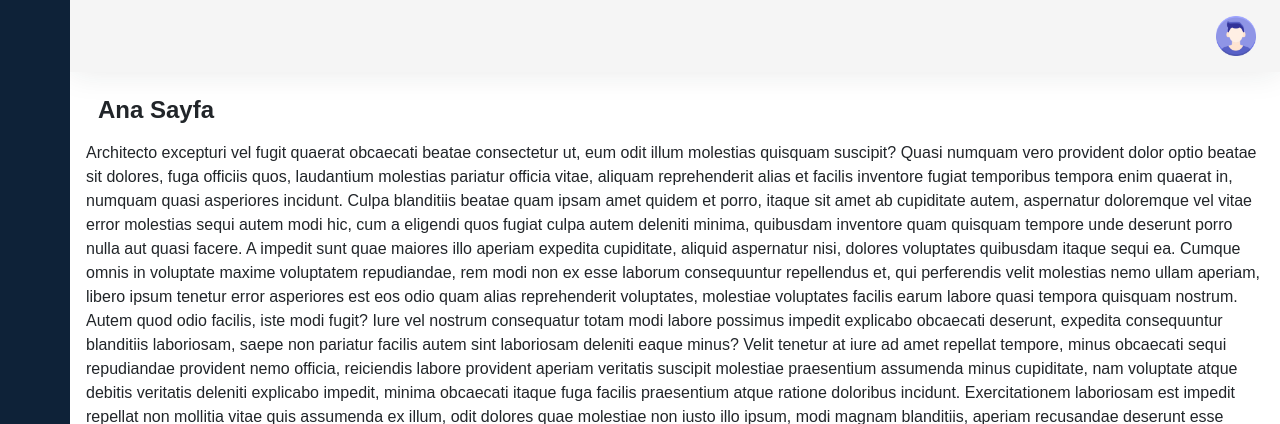
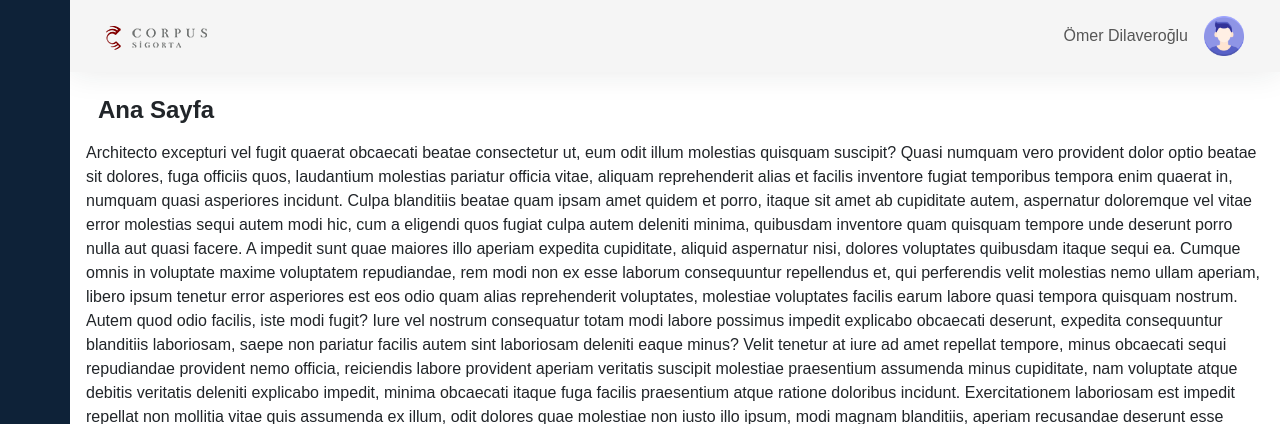
Before and after one commit to omerdilaveroglu/corpusapp, a Django app: page / in a window 1280 px wide. Shown: the top 424 px of the page. Run offline with Django 3.2, Linux system fonts and the light colour scheme; some libraries are stand-ins or nearby versions; some web fonts are replaced.

Commit message:
navbar bitti

```diff
--- a/static/css/base.css
+++ b/static/css/base.css
@@ -204,6 +204,4 @@ height: 40px;
 width: 40px;
 }
 
-
-
 @media (min-width: 768px) {}
--- a/templates/partials/_navbar.html
+++ b/templates/partials/_navbar.html
@@ -1,19 +1,43 @@
 {% load static %}
 
 <nav class="navbar navbar-expand px-4 py-3">
-    <form action="#" class="d-none d-sm-inline-block">
-
-    </form>
+    <div class="container-fluid">
+        <a class="navbar-brand" href="#">
+            <img src="{% static 'img/logo.png' %}" alt="Logo">
+        </a>
         <div class="navbar-collapse collapse">
-        <ul class="navbar-nav ms-auto">
+            <ul class="navbar-nav ms-auto d-flex align-items-center">
+                <li class="nav-item">
+                    <span class="navbar-text pe-3">Ömer Dilaveroğlu</span>
+                </li>
                 <li class="nav-item dropdown">
                     <a href="#" data-bs-toggle="dropdown" class="nav-icon pe-md-0">
-                    <img src="{% static "img/account.png" %}" class="avatar img-fluid" alt="">
+                        <img src="{% static 'img/account.png' %}" class="avatar img-fluid" alt="Profil">
                     </a>
                     <div class="dropdown-menu dropdown-menu-end rounded">
-
+                        <ul class="list-unstyled mb-0 px-2">
+                            <li class="mb-2">
+                                <button type="button" class="btn btn-primary btn-block w-100">Profil</button>
+                            </li>
+                            <li class="mb-2">
+                                <button type="button" class="btn btn-primary btn-block w-100">Ayarlar</button>
+                            </li>
+                            <li class="mb-2">
+                                <button type="button" class="btn btn-primary btn-block w-100">Bildirimler</button>
+                            </li>
+                            <li class="mb-2">
+                                <button type="button" class="btn btn-primary btn-block w-100">Yardım</button>
+                            </li>
+                            <li>
+                                <hr class="dropdown-divider">
+                            </li>
+                            <li>
+                                <button type="button" class="btn btn-danger btn-block w-100">Çıkış</button>
+                            </li>
+                        </ul>
                     </div>
                 </li>
             </ul>
         </div>
+    </div>
 </nav>
```
Lines whose indentation alone changed are shown as unchanged.
